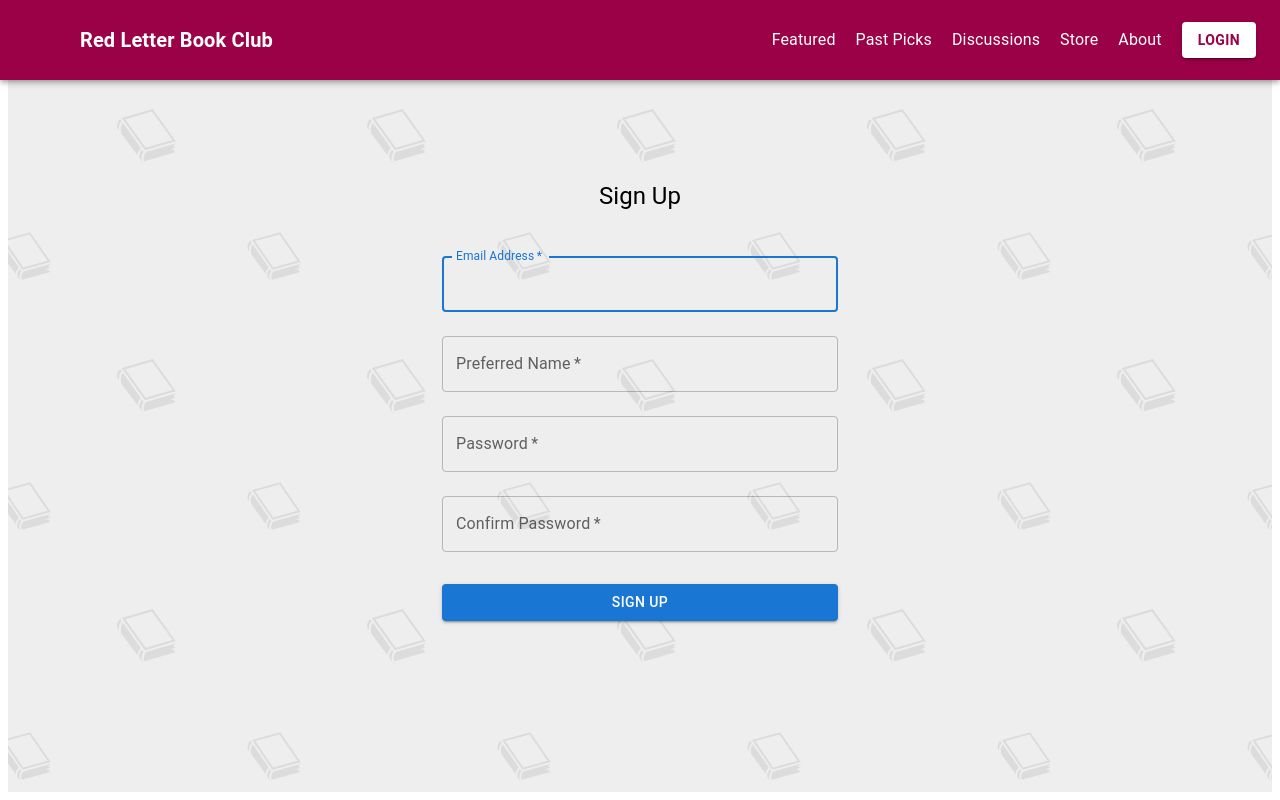
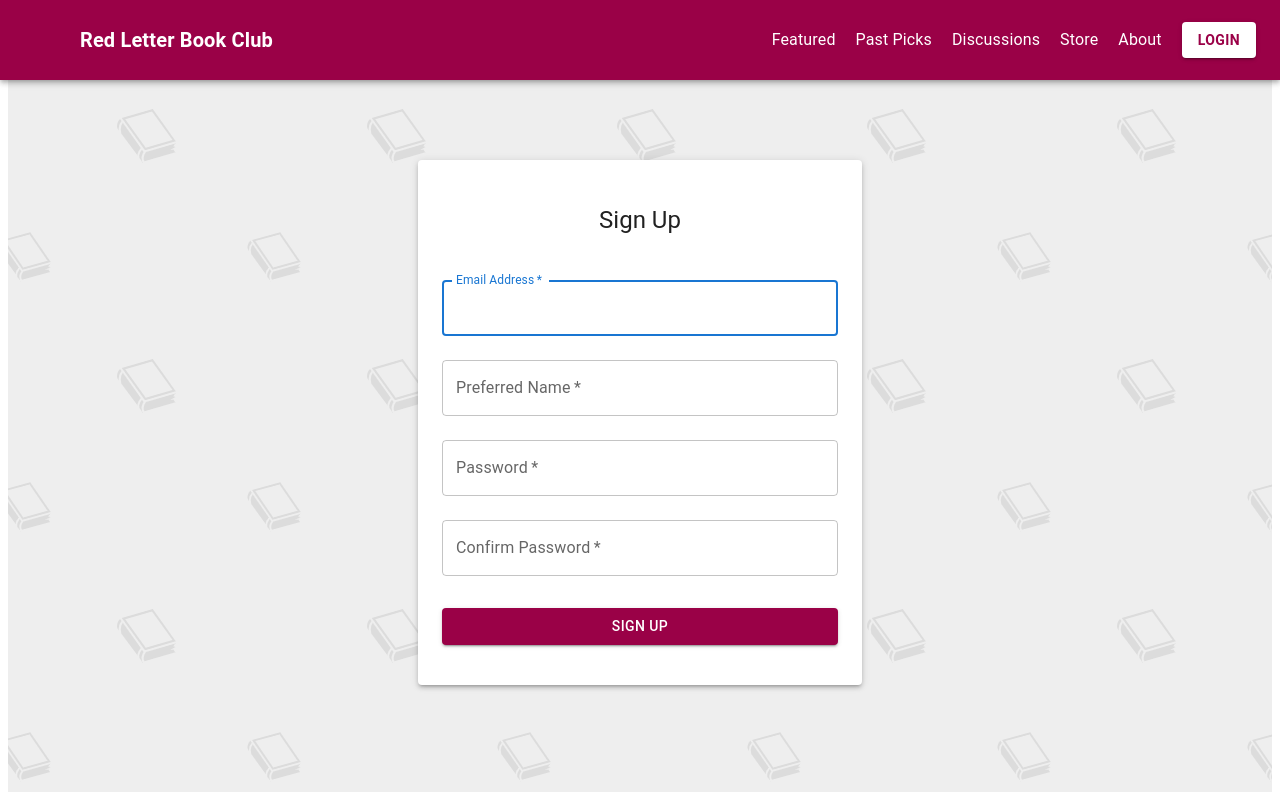
Before and after one commit to harrydcole2/codeathon-website, a React (Vite) app in the folder frontend/: page /register in a window 1280 px wide. Built offline with nearby package versions, Linux system fonts and the light colour scheme; some icons are missing.

Commit message:
More theme updates

```diff
--- a/frontend/src/components/PastBookCard.jsx
+++ b/frontend/src/components/PastBookCard.jsx
@@ -22,14 +22,14 @@ const PastBookCard = ({ title, author, description, image }) => {
         display: "flex",
         width: "100%",
         borderRadius: 2,
-        padding: "0 2 2 3",
+        padding: "0 2 2 0", // May need to adjust
         mb: 2,
         boxShadow: 3,
       }}
     >
       <CardMedia
         component="img"
-        sx={{ width: 70, height: 100, objectFit: "cover" }} // Adjust width and height as needed
+        sx={{ width: 70, height: 100, objectFit: "cover" }}
         image={image}
         alt={title}
       />
--- a/frontend/src/pages/LoginPage.jsx
+++ b/frontend/src/pages/LoginPage.jsx
@@ -6,6 +6,7 @@ import {
   Typography,
   Container,
   CircularProgress,
+  Paper,
 } from "@mui/material";
 import { Link } from "react-router-dom";
 import { useLoginUser } from "../hooks/users";
@@ -39,6 +40,16 @@ const LoginPage = () => {
           display: "flex",
           flexDirection: "column",
           alignItems: "center",
+        }}
+      >
+        <Paper
+          elevation={3}
+          sx={{
+            padding: 3,
+            display: "flex",
+            flexDirection: "column",
+            alignItems: "center",
+            width: "100%",
           }}
         >
           <Typography component="h1" variant="h5">
@@ -81,15 +92,25 @@ const LoginPage = () => {
               type="submit"
               fullWidth
               variant="contained"
-            color="primary"
-            sx={{ mt: 3, mb: 2 }}
+              sx={{
+                mt: 3,
+                mb: 2,
+                backgroundColor: "#9a0147",
+                "&:hover": {
+                  backgroundColor: "#7f003e",
+                },
+              }}
             >
               Sign In
             </Button>
+
             <Link to="/register" variant="body2">
+              <Typography color="primary" variant="body2">
                 {"Don't have an account? Sign up here!"}
+              </Typography>
             </Link>
           </Box>
+        </Paper>
       </Box>
     </Container>
   );
--- a/frontend/src/pages/PastPicks.jsx
+++ b/frontend/src/pages/PastPicks.jsx
@@ -29,10 +29,10 @@ const PastPicks = () => {
       <Typography
         variant="h4"
         fontWeight="bold"
-        sx={{ textDecoration: "underline" }}
+        // sx={{ textDecoration: "underline" }}
         gutterBottom
       >
-        Book Club Past Picks
+        Club Past Picks
       </Typography>
       <PastBookList books={books} />
     </Container>
--- a/frontend/src/pages/SignUpPage.jsx
+++ b/frontend/src/pages/SignUpPage.jsx
@@ -1,5 +1,12 @@
 import { useState } from "react";
-import { Box, TextField, Button, Typography, Container } from "@mui/material";
+import {
+  Box,
+  TextField,
+  Button,
+  Typography,
+  Container,
+  Paper,
+} from "@mui/material";
 import { useRegisterUser } from "../hooks/users";
 
 const SignUpPage = () => {
@@ -39,6 +46,16 @@ const SignUpPage = () => {
           display: "flex",
           flexDirection: "column",
           alignItems: "center",
+        }}
+      >
+        <Paper
+          elevation={3}
+          sx={{
+            padding: 3,
+            display: "flex",
+            flexDirection: "column",
+            alignItems: "center",
+            width: "100%",
           }}
         >
           <Typography component="h1" variant="h5">
@@ -99,12 +116,20 @@ const SignUpPage = () => {
               type="submit"
               fullWidth
               variant="contained"
-            color="primary"
-            sx={{ mt: 3, mb: 2 }}
+              sx={{
+                mt: 3,
+                mb: 2,
+                backgroundColor: "#9a0147",
+                color: "white", // Ensures the text is visible on the dark background
+                "&:hover": {
+                  backgroundColor: "#7f003e", // Darker shade for hover effect
+                },
+              }}
             >
               Sign Up
             </Button>
           </Box>
+        </Paper>
       </Box>
     </Container>
   );
```
Lines whose indentation alone changed are shown as unchanged.
